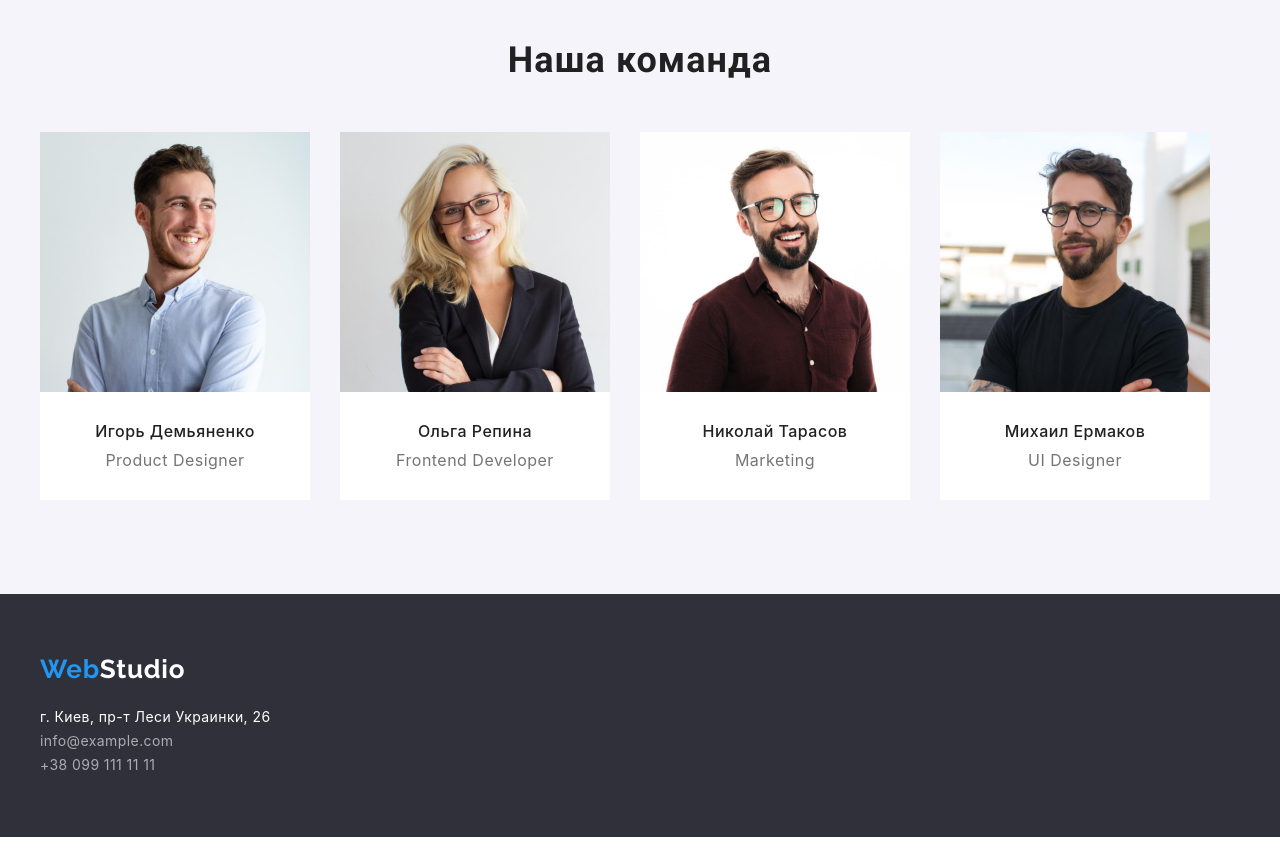
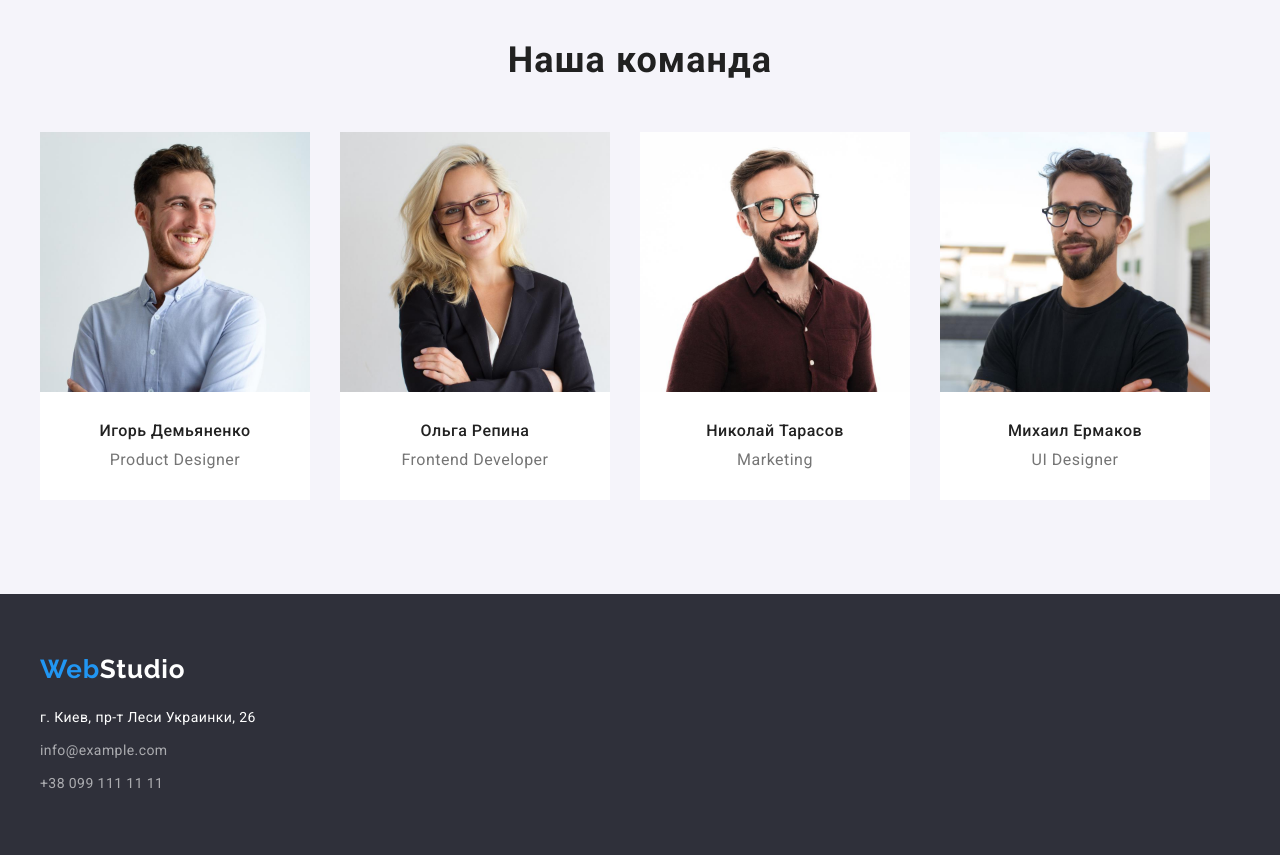
Before and after one commit to Wileem93/goit-markup-hw-03., a plain HTML site: page index.html in a window 1280 px wide. Shown: the part 1500-2355 px from the top of the page. Drawn offline with Linux system fonts and the light colour scheme.

Commit message:
correction

```diff
--- a/css/styles.css
+++ b/css/styles.css
@@ -40,17 +40,8 @@ img {
 
 
 body {
-	margin: 0; /* 1 */
-	font-family: 'Releway',Roboto
-		system-ui,
-		-apple-system, /* Firefox supports this but not yet `system-ui` */
-		'Segoe UI',
-		Roboto,
-		Helvetica,
-		Arial,
-		sans-serif,
-		'Apple Color Emoji',
-		'Segoe UI Emoji'; /* 2 */
+	margin: 0;
+	font-family: 'Releway',Roboto ;
 }
 
 .list {
@@ -344,6 +335,7 @@ color: #212121;
 .hero-two-item {
     width: calc((100% - 60px) / 3);
     height: 404px;
+    width: 370px;
    /* background-color: #EEEEEE; */
 }
 
@@ -417,7 +409,9 @@ padding-bottom: 60px;
     font-style: normal;
 }
 
-
+.conacts-item:not(:last-child) {
+    margin-bottom: 9px;
+}
 .conacts-logo {
     font-family: 'Raleway';
     font-weight: 700;
--- a/index.html
+++ b/index.html
@@ -148,11 +148,7 @@
             <a class="conacts-logo link"href="./index.html">Web<span>Studio</span></a>
             <address class="conacts-address">
                 <ul class="conacts-list list">
-                    <li class="conacts-gps"><a href="https://goo.gl/maps/7Z6SzXxGidv5f7zo6"
-                        target="_blank"
-                        rel="noopener noreferrer nofollow" class="conacts-map link">
-                        г. Киев, пр-т Леси Украинки, 26</a>
-                    </li>
+                    <li class="conacts-item"><a class="conacts-map link" href="https://goo.gl/maps/7Z6SzXxGidv5f7zo6" target="_blank" rel="noopener noreferrer nofollow">г. Киев, пр-т Леси Украинки, 26</a></li>
                     <li class="conacts-item"><a class="mail-link link" href="mailto:info@example.com">info@example.com</a></li>
                     <li class="conacts-item"><a class="tel-link link" href="tel:+380991111111">+38 099 111 11 11</a></li>
                 </ul>
```
